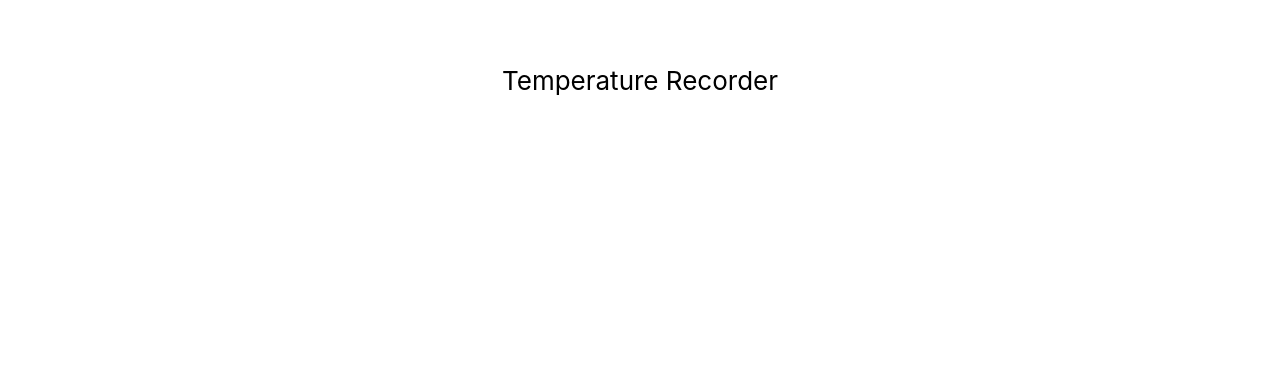
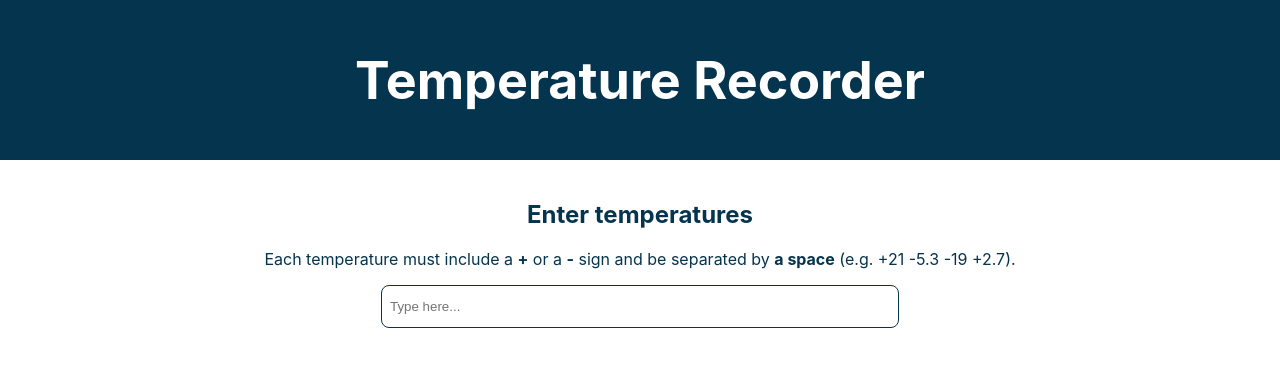
Before and after one commit to HotSauceNinja/temperature_graph, a React (Create React App) app in the folder client/: page / in a window 1280 px wide. Shown: the top 366 px of the page. Built offline with nearby package versions, Linux system fonts and the light colour scheme; no server answers.

Commit message:
Build and style input

```diff
--- a/client/src/App.css
+++ b/client/src/App.css
@@ -1,30 +1,59 @@
-.App {
+:root {
+  --base-color: #05344e;
+  --base-color-light: #576e7a;
+  --secondary-color: #fff;
+}
+
+.app {
   text-align: center;
 }
 
-@media (prefers-reduced-motion: no-preference) {
-  .App-logo {
-    animation: App-logo-spin infinite 20s linear;
-  }
-}
-
-.App-header {
-  background-color: #fff;
+.app-header {
+  background-color: var(--base-color);
   min-height: 20vh;
   display: flex;
   flex-direction: column;
   align-items: center;
   justify-content: center;
   font-size: calc(10px + 2vmin);
-  color: black;
+  color: var(--secondary-color);
 }
 
-.App-main {
+.app-content {
   padding: 20px;
-  background-color: #f0f0f0;
+  background-color: var(--secondary-color);
   min-height: 80vh;
 }
 
-.App-link {
-  color: #61dafb;
+.description-text {
+  color: var(--base-color);
 }
+.info-text {
+  color: var(--base-color-light);
+  height: 100%;
+}
+
+.temperatures-input {
+  color: var(--base-color-light);
+  width: 60vw;
+  max-width: 500px;
+  height: 25px;
+  padding: 8px;
+  border: 1px solid var(--base-color);
+  border-radius: 8px;
+}
+
+.primary-button {
+  background-color: var(--base-color-light);
+
+  color: var(--secondary-color);
+  padding: 10px 20px;
+  border: none;
+  border-radius: 8px;
+  cursor: pointer;
+  font-size: 18px;
+
+  &:hover {
+    background-color: var(--base-color);
+  }
+}
--- a/client/src/App.js
+++ b/client/src/App.js
@@ -1,24 +1,55 @@
-import React, { useEffect, useState } from 'react';
-import './App.css';
+import React, { useState } from "react";
+import "./App.css";
 
 function App() {
-  const [message, setMessage] = useState('');
+  const [submittedTemperatures, setSubmittedTemperatures] = useState([]);
+  // const [message, setMessage] = useState('');
 
-  useEffect(() => {
-    fetch('/api')
-      .then((res) => res.text())
-      .then((data) => setMessage(data))
-      .catch((err) => console.log('Fetch error:', err));
-  }, []);
+  // useEffect(() => {
+  //   fetch('/api')
+  //     .then((res) => res.text())
+  //     .then((data) => setMessage(data))
+  //     .catch((err) => console.log('Fetch error:', err));
+  // }, []);
+
+  function handleSubmit() {
+    console.log("Submitted temperatures handle submit called");
+  }
+
+  console.log("submittedTemperatures", submittedTemperatures);
 
   return (
-    <div className="App">
-       <header className="App-header">
-       <p>
-         Temperature Recorder
+    <div className="app">
+      <header className="app-header">
+        <h1>Temperature Recorder</h1>
+      </header>
+      <div className="app-content">
+        <h2 className="description-text">Enter temperatures</h2>
+        <p className="description-text">
+          Each temperature must include a <strong>+</strong> or a{" "}
+          <strong>-</strong> sign and be separated by <strong>a space</strong>{" "}
+          (e.g. +21 -5.3 -19 +2.7).
         </p>
-       </header>
-      <p>{message}</p>
+        <input
+          type="text"
+          id="tempInput"
+          name="temperature input"
+          className="temperatures-input"
+          placeholder="Type here..."
+          value={submittedTemperatures}
+          onChange={(e) => setSubmittedTemperatures(e.target.value)}
+        />
+        {submittedTemperatures && submittedTemperatures.length > 0 && (
+          <div>
+            <p className="info-text">
+              You have entered: {submittedTemperatures}
+            </p>
+            <button className="primary-button" onClick={handleSubmit}>
+              Submit temperatures
+            </button>
+          </div>
+        )}
+      </div>
     </div>
   );
 }
```
